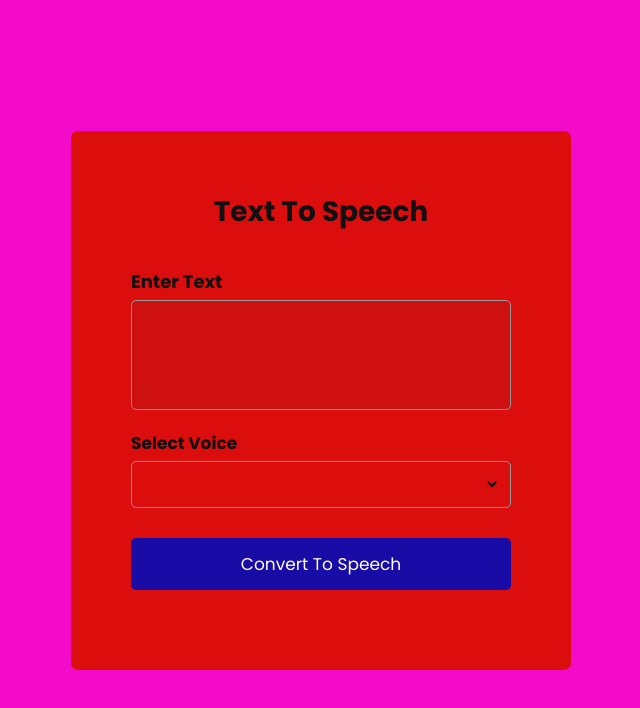
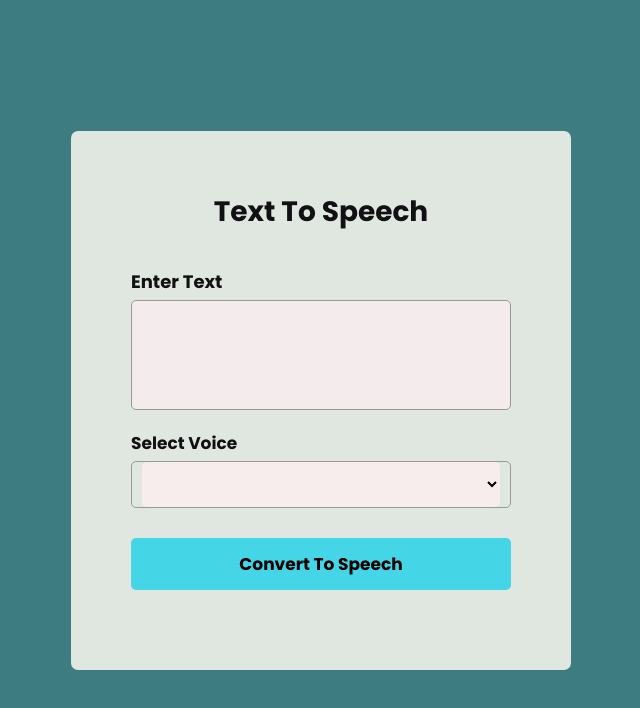
Before and after one commit to DeepakBhallavi1/Text-to-Speech-Web-Page, a plain HTML site: page index.html in a window 1280 px wide. Shown: the whole page, without its empty margins (319-959 px from the left). Drawn offline with Linux system fonts and the light colour scheme.

Commit message:
Update style.css

```diff
--- a/style.css
+++ b/style.css
@@ -12,7 +12,7 @@ body{
   align-items: center;
   justify-content: center;
   min-height: 100vh;
-  background: #f40bc9;
+  background: #3d7c80;
 }
 ::selection{
   color: #fff;
@@ -22,9 +22,10 @@ body{
   width: 500px;
   padding: 60px 60px;
   border-radius: 7px;
-  background: rgb(220, 13, 13);
+  background: rgb(224, 231, 225);
   /* box-shadow: 7px 7px 20px rgba(42, 230, 17, 0.05); */
-  box-shadow: 10px 10px 10px 10px rgba(rgb(214, 12, 12));
+  box-shadow: 10px 10px 10px 10px rgba(rgb(126, 94, 94));
+
 }
 .wrapper header{
   color: #111013;
@@ -77,7 +78,7 @@ form .row .outer{
 }
 form .row select{
   font-size: 14px;
-  background: none;
+  background-color: rgb(247, 237, 237);
 }
 form .row select::-webkit-scrollbar{
   width: 8px;
@@ -92,24 +93,26 @@ form .row select::-webkit-scrollbar-thumb{
 }
 form button{
   height: 52px;
-  color: #fff;
+  color:black;
   font-size: 17px;
   cursor: pointer;
   margin-top: 10px;
-  background: #180ba6;
+  background: #44d6e7;
   transition: 0.3s ease;
+  font-weight: 700;
 }
 form button:hover{
-  background: #393189;
+  background: #4a3dbc;
+  color: white;
   font-weight: 700;
 }
 select,option{
-  background-color:rgb(206, 16, 16) ;
-  font-weight: bold;
-  font-size: 20px;
+  background-color:rgb(193, 168, 168) ;
+  font-weight: 500;
+  font-size: 13px;
 }
 textarea{
-  background-color:rgb(206, 16, 16) ;
+  background-color:rgb(244, 236, 236);
   font-weight: bold;
 }
 
```
